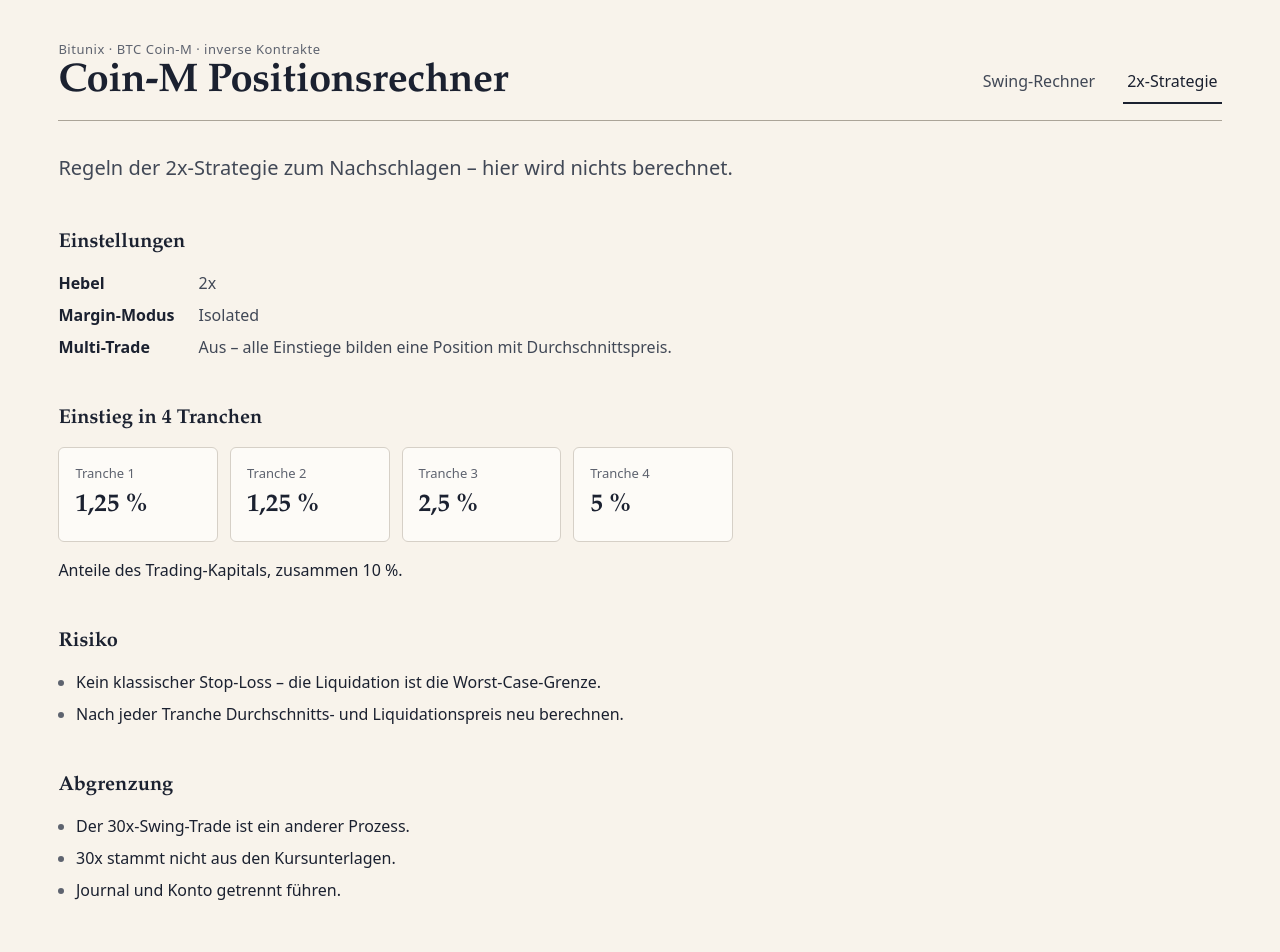
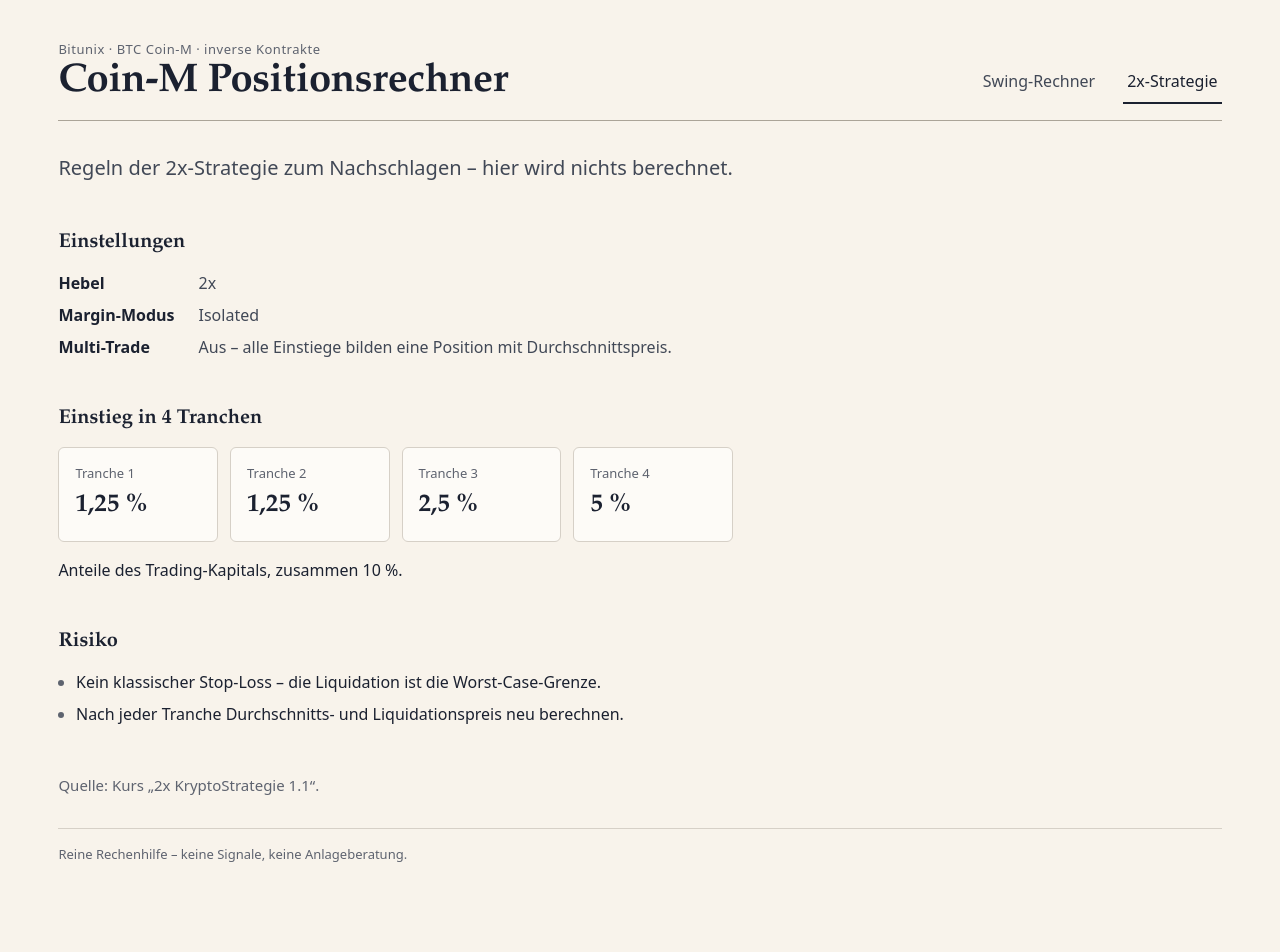
Before and after one commit to Raisi/coinm-risk-calculator, a Next.js app: page /2x in a window 1280 px wide. Shown: the top 952 px of the page. After the commit the page ends 897 px from the top, so only its background shows below. Built offline with nearby package versions, Linux system fonts and the light colour scheme.

Commit message:
chore: Abgrenzung-Abschnitt im 2x-Tab entfernt

```diff
--- a/src/app/2x/page.tsx
+++ b/src/app/2x/page.tsx
@@ -62,17 +62,6 @@ export default function TwoXPage() {
             </ul>
           </section>
 
-          <section aria-labelledby="note-title">
-            <h2 id="note-title" className="section-title">
-              Abgrenzung
-            </h2>
-            <ul className="guide__list">
-              <li>Der 30x-Swing-Trade ist ein anderer Prozess.</li>
-              <li>30x stammt nicht aus den Kursunterlagen.</li>
-              <li>Journal und Konto getrennt führen.</li>
-            </ul>
-          </section>
-
           <p className="prose__source">Quelle: Kurs „2x KryptoStrategie 1.1“.</p>
         </article>
       </main>
```
